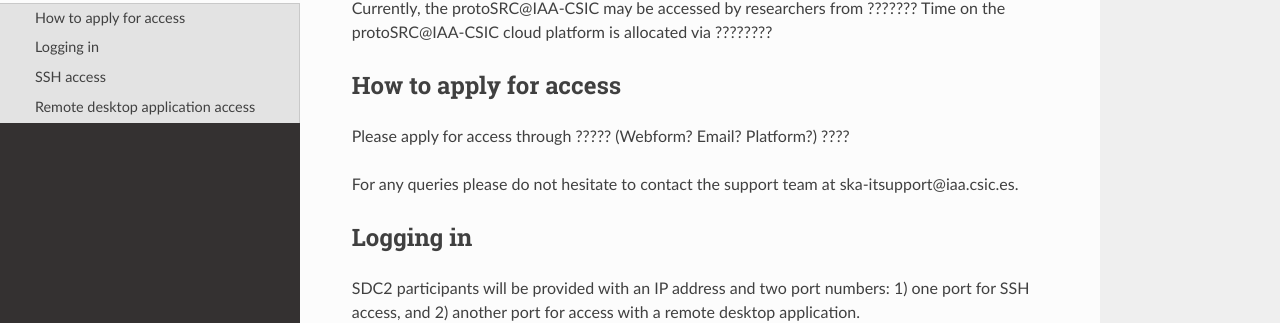
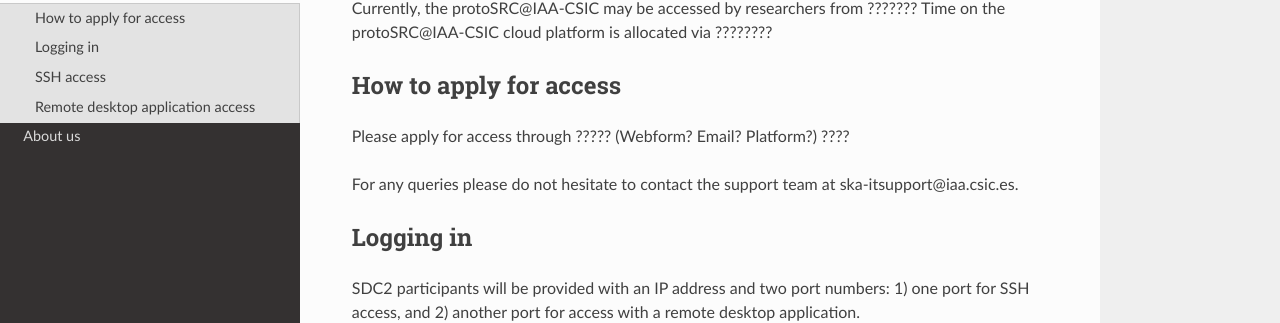
Before and after one commit to espsrc/spsrc_user_docs, an MkDocs documentation site: the page built from docs/user_access.md, in a window 1280 px wide. Shown: the part 163-486 px from the top of the page. Built offline with MkDocs 1.6.1, drawn with Linux system fonts in a browser that asks for light colours; nearby versions of some CDN libraries.

Commit message:
add about us page

```diff
--- a/mkdocs.yml
+++ b/mkdocs.yml
@@ -6,6 +6,7 @@ repo_url:
 nav:
     - Home: index.md
     - User access: user_access.md
+    - About us: about_us.md
 
 theme:
     name: readthedocs
```
